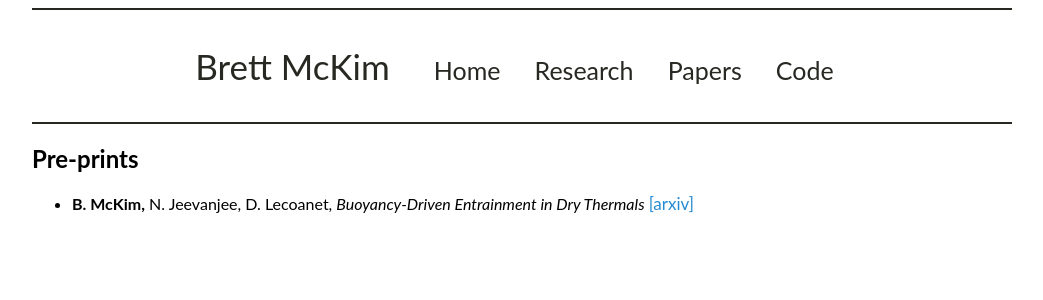
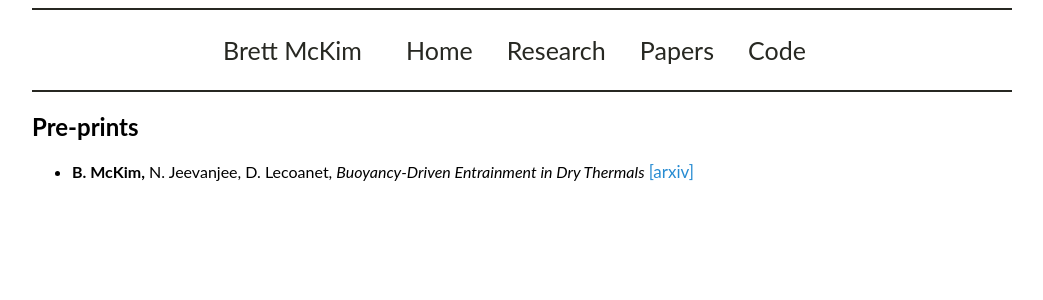
Before and after one commit to mckimb/mckimb.github.io, a Jekyll site: the page built from papers/index.html, in a window 1280 px wide. Shown: the top 300 px of the page, without its empty margins (118-1161 px from the left). Built offline with Jekyll 4.4.1, drawn with Linux system fonts in a browser that asks for light colours.

Commit message:
Update main.css

```diff
--- a/css/main.css
+++ b/css/main.css
@@ -111,8 +111,8 @@ nav ul li, footer ul li {
 .topnav p{
     display:inline-block;
     padding-right: 25px;
-    font-size: 35px;
-    text-align: center;
+    font-size: 25px;
+    text-align: left;
 
 }
 .topnav a {
```
